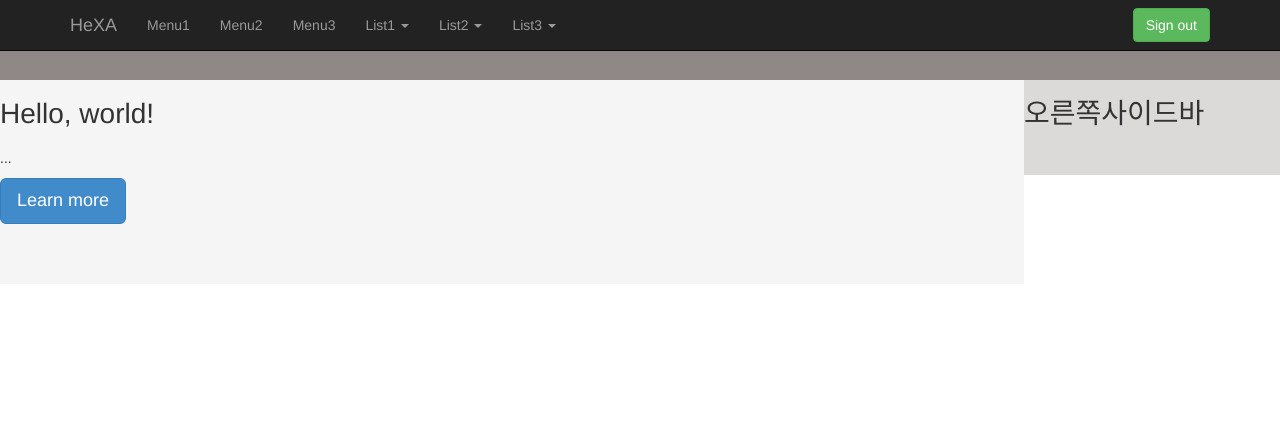
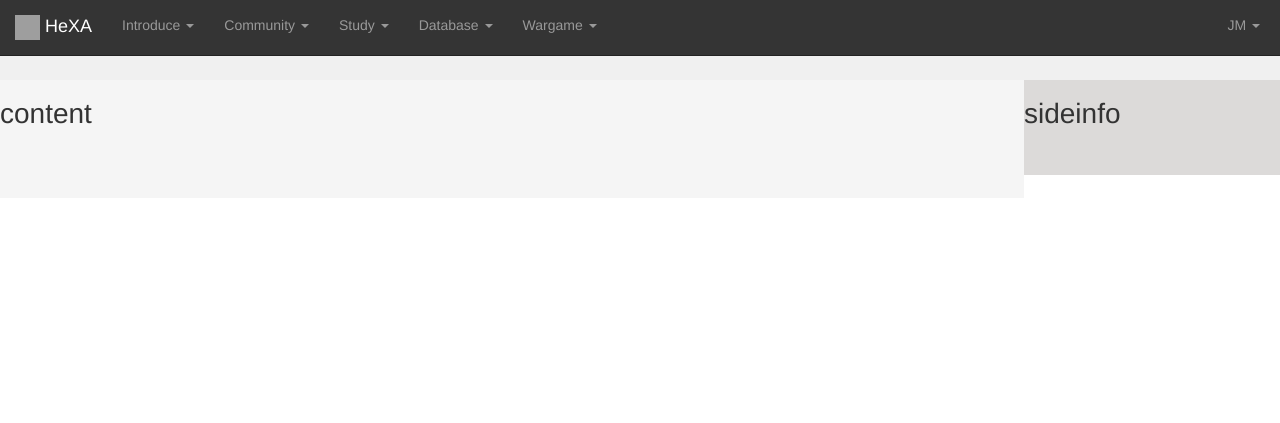
Before and after one commit to HeXA-UNIST/dinger, a Django app: page / in a window 1280 px wide. Shown: the top 423 px of the page. Run offline with Django 3.2, Linux system fonts and the light colour scheme; the visitor is signed in with stand-in values (Sample User, id 1); data that the repository does not hold is empty; some libraries are stand-ins or nearby versions; grey boxes are pictures that could not be loaded.

Commit message:
modified css, layout added board list added board create script

```diff
--- a/website/member/views.py
+++ b/website/member/views.py
@@ -96,8 +96,8 @@ def sign_up(request):
         return post_signup(request)
 
 def sign_in(request):
-    if request.user.is_authenticated:
-        return HttpResponseRedirect('/')
+    if request.user.is_authenticated():
+        return HttpResponseRedirect('main')
     elif request.method == 'GET':
         return get_signin(request)
     elif request.method == 'POST':
--- a/website/static/css/base.css
+++ b/website/static/css/base.css
@@ -67,7 +67,6 @@ body {
 }
 
 #header {
-  background-color:#908886;
   height: 80px;
 }
 
--- a/website/templates/base.html
+++ b/website/templates/base.html
@@ -20,11 +20,12 @@
     </div>
     <div id="content">
       {% block content %}
+        <h1>content</h1>
       {% endblock %}
     </div>
     <div id="sideinfo">
       {% block sideinfo %}
-        <h1>오른쪽사이드바</h1>
+        <h1>sideinfo</h1>
       {% endblock %}
     </div>
     <div id="footer-fixed">
--- a/website/templates/index.html
+++ b/website/templates/index.html
@@ -1,15 +1 @@
 {% extends "base.html" %}
-
-{% block content %}
-    <h1>Hello, world!</h1>
-    <p>...</p>
-    <p><a class="btn btn-primary btn-lg" role="button">Learn more</a></p>
-
-    <div>
-    {% for board in boards %}
-      <div class="row">
-        <a href="{% url 'list_articles' board.name %}"> {{ board.name }} </a>
-      </div>
-    {% endfor %}
-    </div>
-{% endblock %}
--- a/website/templates/navbar.html
+++ b/website/templates/navbar.html
@@ -1,40 +1,78 @@
-<div class="navbar navbar-inverse navbar-fixed-top">
-  <div class="container">
+<nav class="navbar navbar-inverse navbar-fixed-top scoped-content">
+  <style type="text/css" scoped>
+  .navbar-inverse {
+    background-color: #343434;
+    border-color: #232323;
+  }
+  .container { width: 100% }
+  .pull-right { margin-right: 20px }
+  </style>
   <div class="navbar-header">
     <button type="button" class="navbar-toggle" data-toggle="collapse" data-target=".navbar-collapse">
       <span class="icon-bar"></span>
       <span class="icon-bar"></span>
       <span class="icon-bar"></span>
     </button>
-      <a class="navbar-brand" href="{% url 'intro.views.main' %}">HeXA</a>
   </div>
+  <a class="navbar-brand" href="{% url 'intro.views.main' %}"><img src="https://fbcdn-sphotos-g-a.akamaihd.net/hphotos-ak-prn1/t1.0-9/10262087_257735844432069_7674560844438266838_n.jpg" width="25px" height="25px"></img> HeXA</a>
   <div class="navbar-collapse collapse">
-      <ul class="nav navbar-nav">
-        <li><a href="/#">Menu1</a></li>
-        <li><a href="/#">Menu2</a></li>
-        <li><a href="/#">Menu3</a></li>
-        {% for i in "123" %}
+    <ul class="nav navbar-nav navbar-left">
       <li class="dropdown">
-          <a href class="dropdown-toggle" data-toggle="dropdown">List{{i}} <b class="caret"></b></a>
+        <a href class="dropdown-toggle" data-toggle="dropdown">Introduce <b class="caret"></b></a>
         <ul class="dropdown-menu">
-            <li class="dropdown-header">header1</li>
-            <li><a href="/#">Action1</a></li>
-            <li><a href="/#">Action2</a></li>
-            <li><a href="/#">Action3</a></li>
-            <li class="divider"></li>
-            <li class="dropdown-header">header2</li>
-            <li><a href="/#">Action4</a></li>
-            <li><a href="/#">Action5</a></li>
+          <li><a href="/#">HeXA</a></li>
+          <li><a href="/#">History</a></li>
+          <li><a href="/#">Member</a></li>
+          <li><a href="/#">Calender</a></li>
+          <li><a href="/#">CTF</a></li>
+          <li><a href="/#">Gallery</a></li>
         </ul>
       </li>
-        {% endfor %}
+      <li class="dropdown">
+        <a href class="dropdown-toggle" data-toggle="dropdown">Community <b class="caret"></b></a>
+        <ul class="dropdown-menu">
+          <li><a href="/#">Notice</a></li>
+          <li><a href="/#">Update</a></li>
+          <li><a href="/#">FreeBoard</a></li>
+          <li><a href="/#">Gallery</a></li>
         </ul>
+      </li>
+      <li class="dropdown">
+        <a href class="dropdown-toggle" data-toggle="dropdown">Study <b class="caret"></b></a>
+        <ul class="dropdown-menu">
+          <li><a href="/#">System</a></li>
+          <li><a href="/#">Network</a></li>
+          <li><a href="/#">Web</a></li>
+          <li><a href="/#">Other</a></li>
+        </ul>
+      </li>
+      <li class="dropdown">
+        <a href class="dropdown-toggle" data-toggle="dropdown">Database <b class="caret"></b></a>
+        <ul class="dropdown-menu">
+          <li><a href="/#">System</a></li>
+          <li><a href="/#">Network</a></li>
+          <li><a href="/#">Web</a></li>
+          <li><a href="/#">Coding</a></li>
+          <li><a href="/#">Information</a></li>
+        </ul>
+      </li>
+      <li class="dropdown">
+        <a href class="dropdown-toggle" data-toggle="dropdown">Wargame <b class="caret"></b></a>
+        <ul class="dropdown-menu">
+          <li><a href="/#">Rank</a></li>
+          <li><a href="/#">Game</a></li>
+        </ul>
+      </li>
+    </ul>
+    <ul class="nav navbar-nav navbar-right">
       {% if user.is_authenticated %}
-      <form class="navbar-form navbar-right" method=POST action="{% url 'signout' %}">
-        {% csrf_token %}
-        <button type="submit" class="btn btn-success">Sign out</button>
-      </form>
+      <li class="dropdown pull-right">
+        <a href class="dropdown-toggle" data-toggle="dropdown">JM <b class="caret"></b></a>
+        <ul class="dropdown-menu">
+          <li><a href="{% url 'signout' %}"><b>Sign out</b></a></li>
+        </ul>
+      </li>
       {% endif %}
+    </ul>
   </div>
-  </div>
-</div>
+</nav>
--- a/website/templates/sign_in.html
+++ b/website/templates/sign_in.html
@@ -1,10 +1,4 @@
 {% extends "base.html" %}
-
-{% block head %}
-  {% if user.is_authenticated %}
-    <meta http-equiv="refresh" content="0;url=/">
-  {% endif %}
-{% endblock %}
 
 {% block content %}
   <form action="{% url 'signin' %}" method="post">
--- a/website/website/urls.py
+++ b/website/website/urls.py
@@ -7,9 +7,6 @@ from intro.views import main
 from board import views as board_views
 
 urlpatterns = patterns('',
-    # Examples:
-    # url(r'^$', 'dinger.views.home', name='home'),
-    # url(r'^blog/', include('blog.urls')),
     url(r'^$', main, name="index"),
     url(r'^intro/', include('intro.urls')),
     url(r'^member/', include('member.urls')),
```
Also changed, not shown: website/make_board.py (added, +17 -0 lines). Lines whose indentation alone changed are shown as unchanged.
